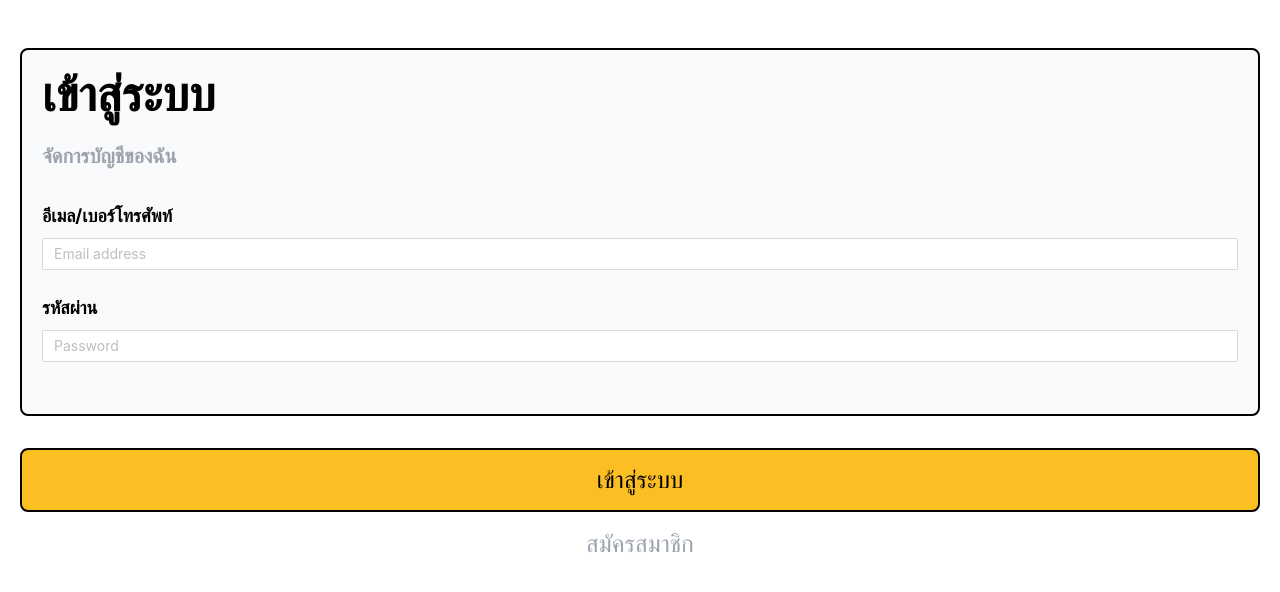
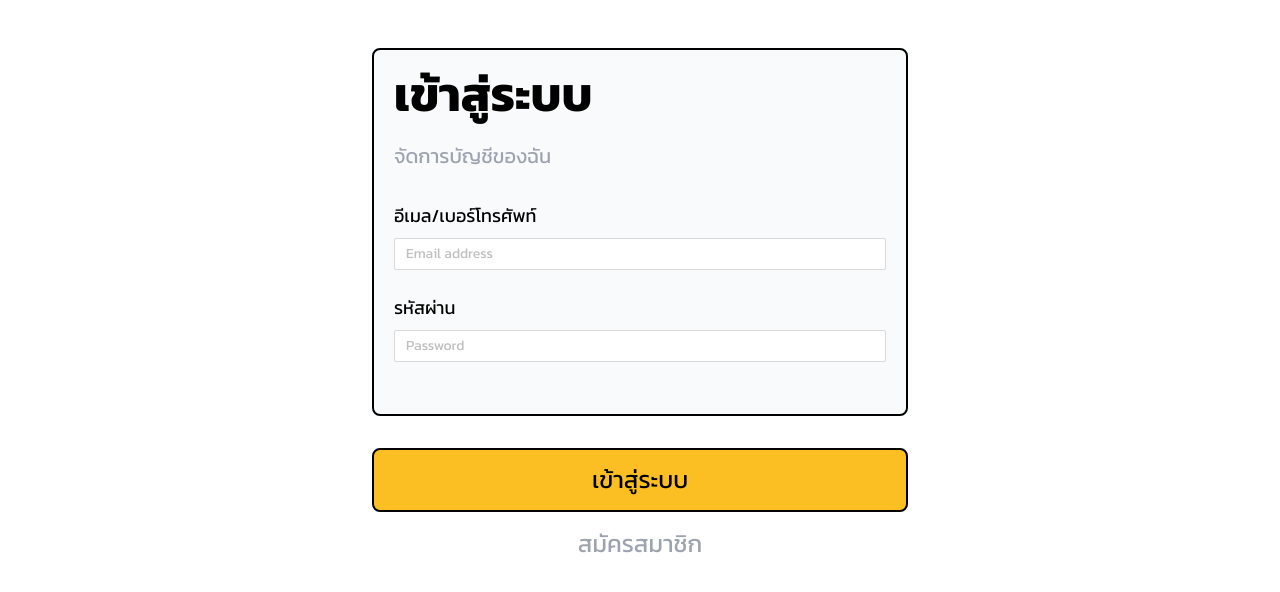
Before and after one commit to WebmasterCamp/ywc18-workshop-f, a React (Create React App) app: page /login in a window 1280 px wide. Shown: the top 592 px of the page. Built offline with nearby package versions, Linux system fonts and the light colour scheme; the HTML template or start-up script is replaced by a standard one.

Commit message:
Add font

```diff
--- a/src/App.css
+++ b/src/App.css
@@ -1,3 +1,9 @@
+@import url('https://fonts.googleapis.com/css2?family=Kanit:wght@100;200;300;400;500;600;700;800;900&display=swap');
+
+*{
+  font-family: 'Kanit', sans-serif;
+}
+
 .App {
   text-align: center;
 }
--- a/src/components/login/LoginPage.js
+++ b/src/components/login/LoginPage.js
@@ -10,22 +10,22 @@ export const LoginPage = ({ setIsLogin }) => {
   const history = useHistory();
 
   return (
-    <div className="w-full h-screen text-2xl px-5 py-12">
+    <div className="w-full max-w-xl h-screen text-2xl px-5 py-12 mx-auto">
       <div
         className="bg-gray-50 mx-auto p-5 text-yellow-400 font-bold border-black border-2 rounded-lg"
         css={css``}
       >
         <div className="text-5xl text-black">เข้าสู่ระบบ</div>
-        <div className="mt-6 text-xl text-gray-400">จัดการบัญชีของฉัน</div>
-        <div className="mb-8 mt-8">
+        <div className="mt-6 text-xl text-gray-400 font-normal">จัดการบัญชีของฉัน</div>
+        <div className="mb-8 mt-8 font-normal">
           <Form form={form}>
             <div className="text-black text-lg mb-2">อีเมล/เบอร์โทรศัพท์ </div>
             <Form.Item name="email">
-              <Input type="email" placeholder="Email address" />
+              <Input type="email" placeholder="Email address" classsName=""/>
             </Form.Item>
             <div className="text-black text-lg mb-2 mt-4">รหัสผ่าน</div>
             <Form.Item name="password">
-              <Input type="password" placeholder="Password" />
+              <Input type="password" placeholder="Password" classsName=""/>
             </Form.Item>
           </Form>
         </div>
--- a/tailwind.config.js
+++ b/tailwind.config.js
@@ -4,6 +4,9 @@ module.exports = {
   darkMode: false, // or 'media' or 'class'
   theme: {
     extend: {
+      fontFamily:{
+        "kanit":"'Kanit', sans-serif"
+      }
     },
   },
   variants: {
```
